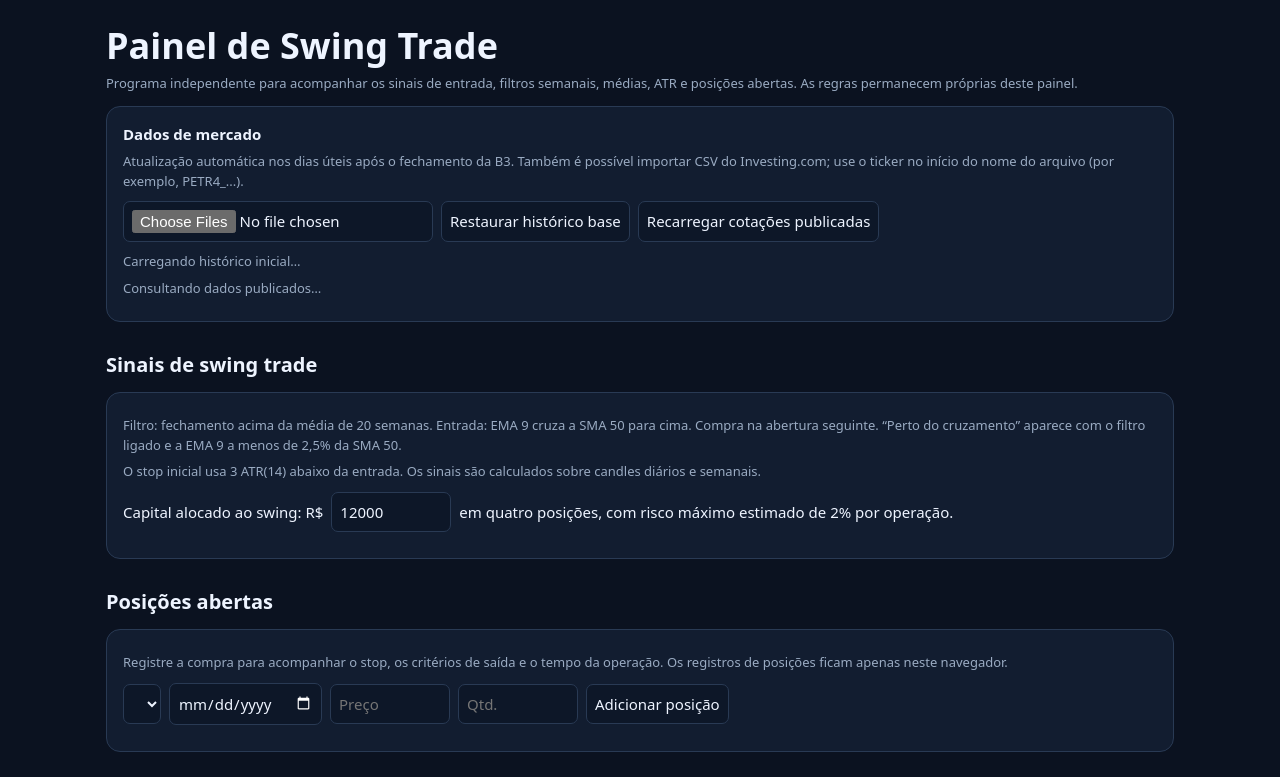
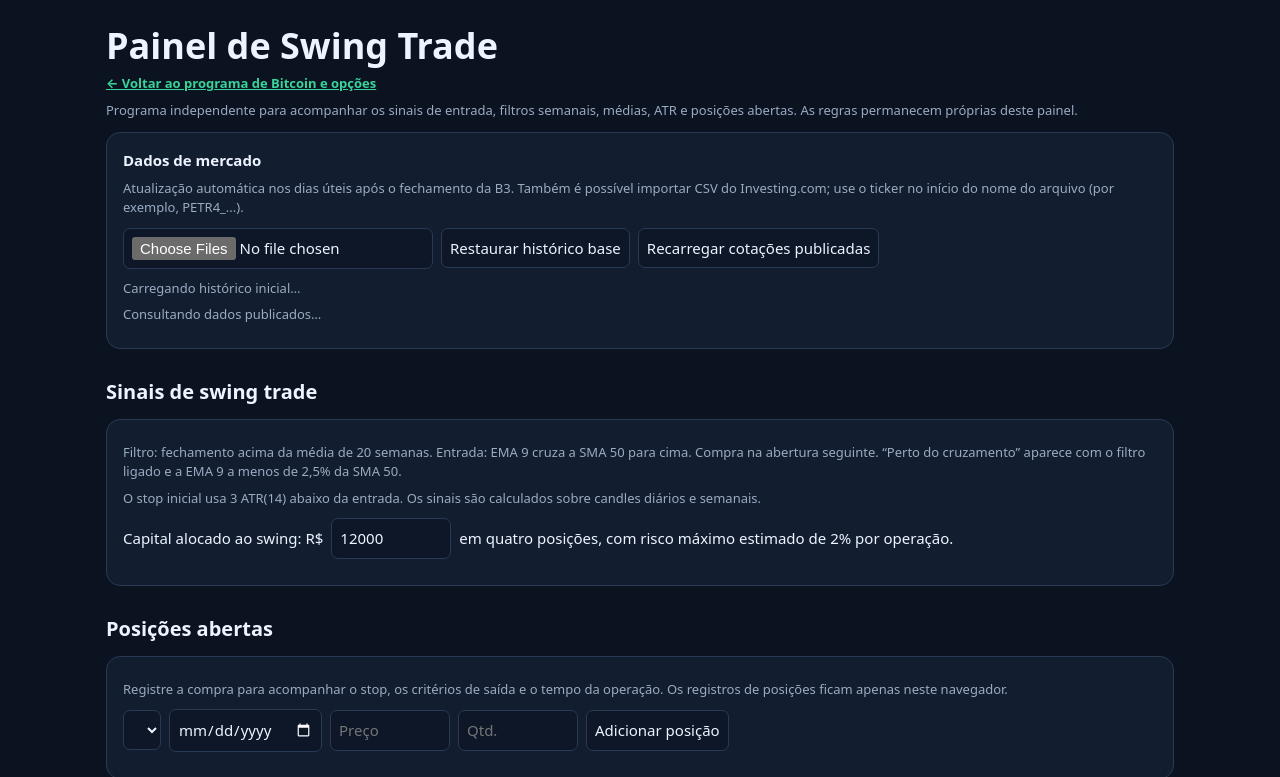
Before and after one commit to rams10/painel-alertas-bitcoin-opcoes, a plain HTML site: page swing/index.html in a window 1280 px wide. Shown: the top 777 px of the page. Drawn offline with Linux system fonts and the light colour scheme.

Commit message:
Adiciona retorno ao painel de opções

```diff
--- a/swing/index.html
+++ b/swing/index.html
@@ -23,6 +23,7 @@ input[type=number]{width:120px}button{cursor:pointer}button:disabled{opacity:.5;
 <body>
 <main>
 <h1>Painel de Swing Trade</h1>
+<p class="mut"><a href="../" style="color:var(--ok);font-weight:700">← Voltar ao programa de Bitcoin e opções</a></p>
 <p class="mut">Programa independente para acompanhar os sinais de entrada, filtros semanais, médias, ATR e posições abertas. As regras permanecem próprias deste painel.</p>
 <div class="box">
  <b>Dados de mercado</b>
```
